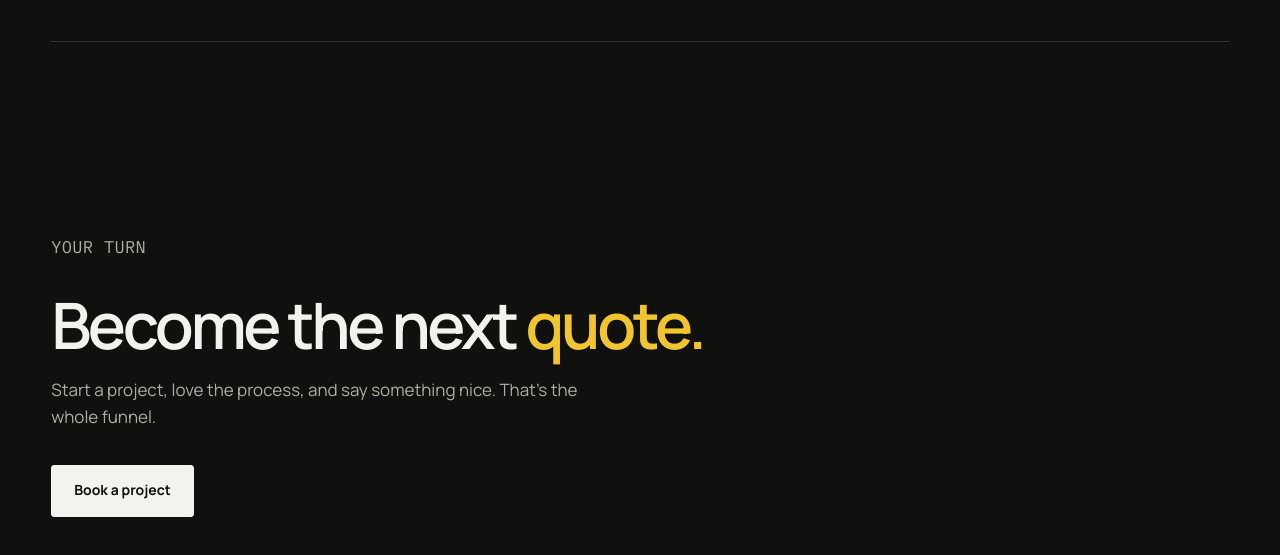
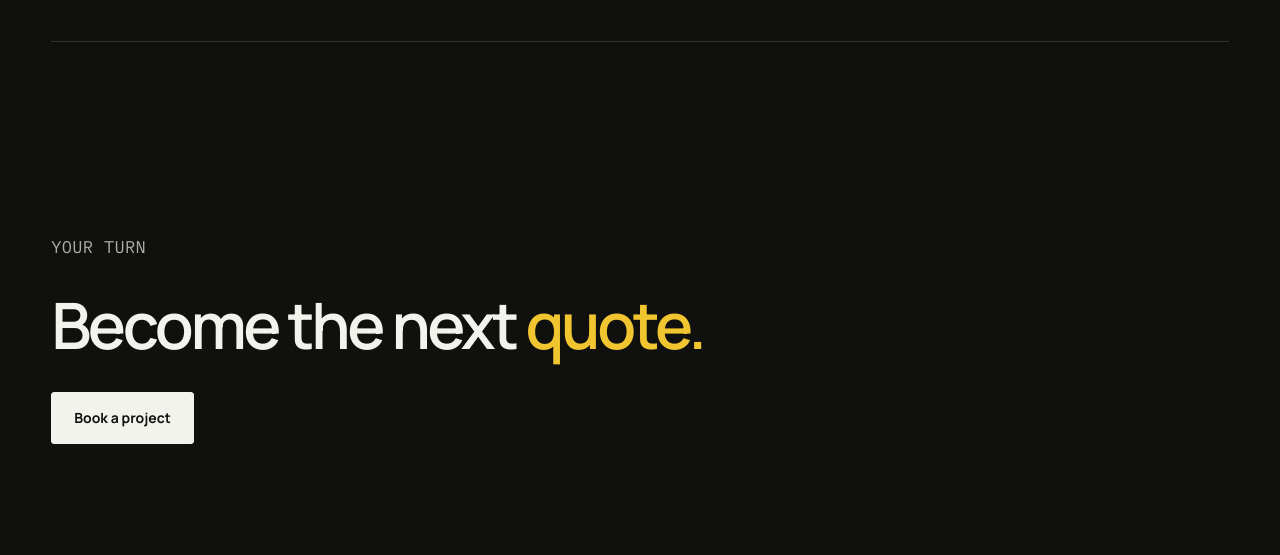
Before and after one commit to realjoshuaking/portfolio, a plain HTML site: page testimonials.html in a window 1280 px wide. Shown: the part 1212-1767 px from the top of the page. Drawn offline with nearby package versions, Linux system fonts and the light colour scheme.

Commit message:
Remove funnel line from testimonials page CTA

```diff
--- a/testimonials.html
+++ b/testimonials.html
@@ -928,7 +928,6 @@
     <section class="wrap page-cta">
       <p class="eyebrow mono reveal">YOUR TURN</p>
       <h2 class="reveal">Become the next <em>quote.</em></h2>
-      <p class="reveal">Start a project, love the process, and say something nice. That's the whole funnel.</p>
       <div class="actions reveal">
         <a class="button" href="contact.html">Book a project</a>
       </div>
```
